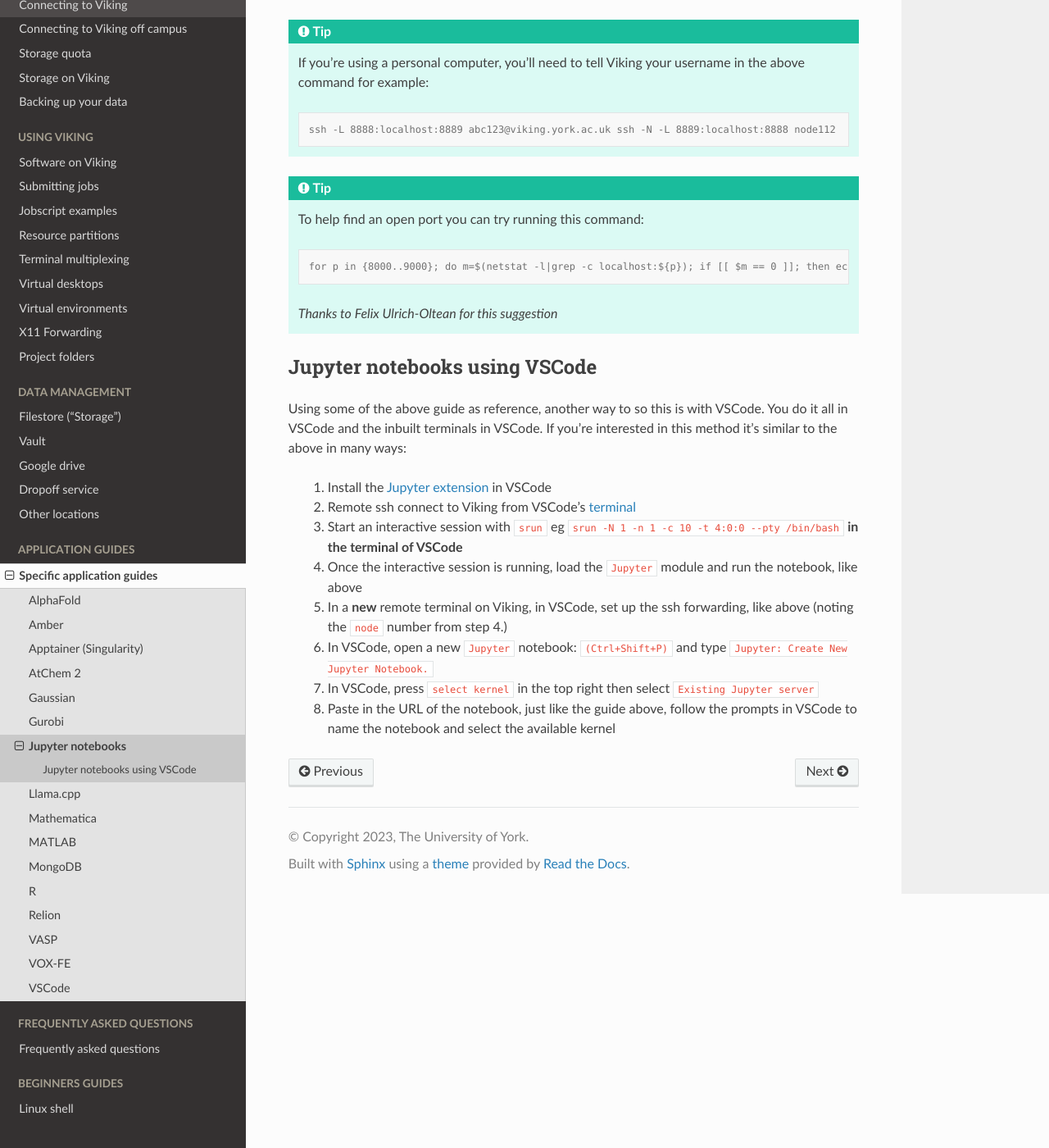
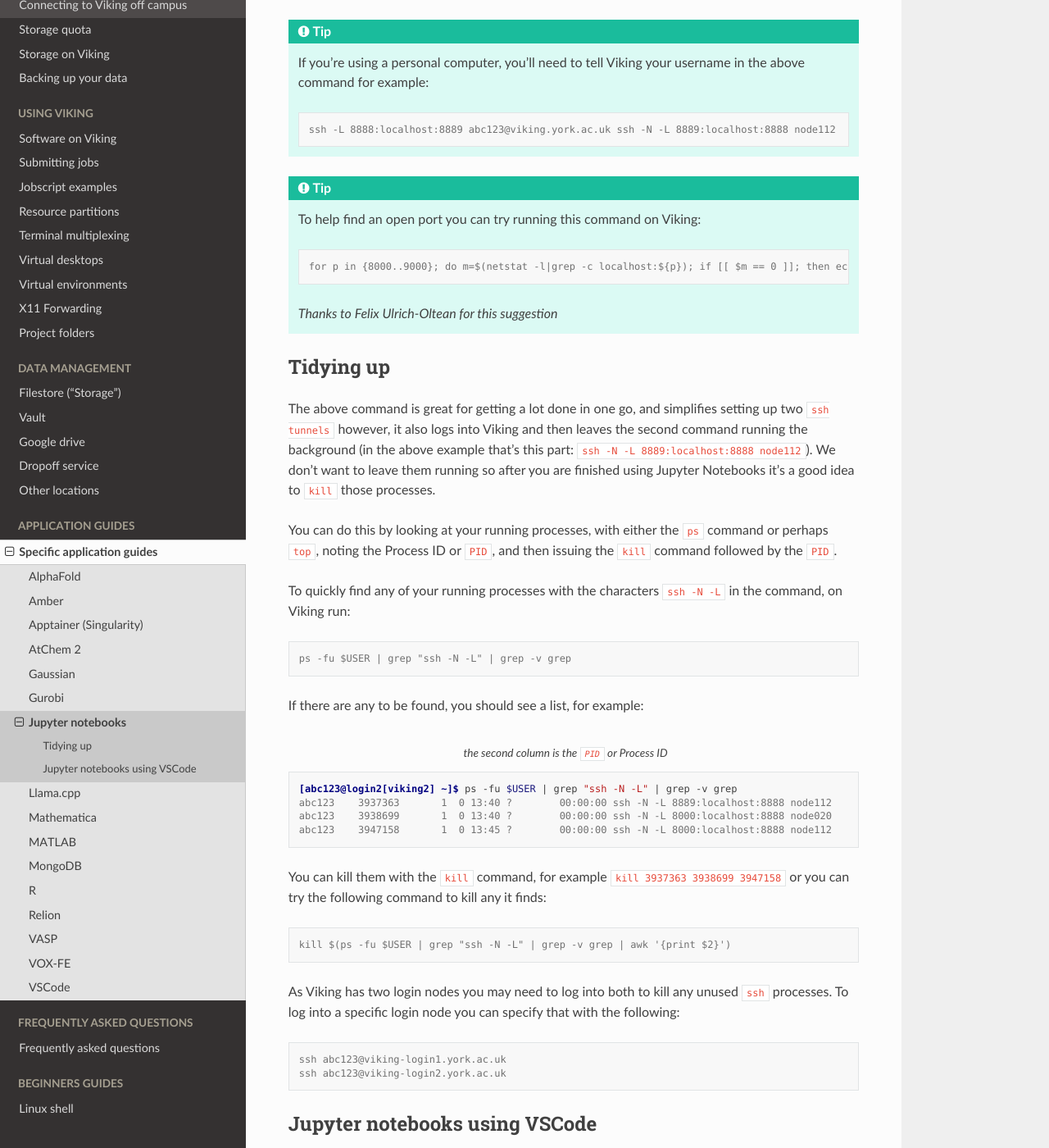
Before and after one commit to university-of-york/research-it-documentation, a Sphinx documentation site: the page built from docs/source/applications/jupyter.rst, in a window 1280 px wide and 1400 px high, scrolled down 1467 px. Shown: the whole window at 82% size. Built offline with Sphinx 7.4.7 and the Read the Docs theme 2.0.0, drawn with Linux system fonts in a browser that asks for light colours.

Commit message:
add Jupyter tidy up

```diff
--- a/docs/source/applications/jupyter.rst
+++ b/docs/source/applications/jupyter.rst
@@ -64,13 +64,51 @@
 
 .. tip::
 
-    To help find an open port you can try running this command:
+    To help find an open port you can try running this command on Viking:
 
     .. code-block:: console
 
         for p in {8000..9000}; do m=$(netstat -l|grep -c localhost:${p}); if [[ $m == 0 ]]; then echo "try $p"; break; fi; done
 
     *Thanks to Felix Ulrich-Oltean for this suggestion*
+
+
+Tidying up
+----------
+
+The above command is great for getting a lot done in one go, and simplifies setting up two ``ssh tunnels`` however, it also logs into Viking and then leaves the second command running the background (in the above example that's this part: ``ssh -N -L 8889:localhost:8888 node112``). We don't want to leave them running so after you are finished using Jupyter Notebooks it's a good idea to ``kill`` those processes.
+
+You can do this by looking at your running processes, with either the ``ps`` command or perhaps ``top``, noting the Process ID or ``PID``, and then issuing the ``kill`` command followed by the ``PID``.
+
+To quickly find any of your running processes with the characters ``ssh -N -L`` in the command, on Viking run:
+
+.. code-block:: console
+
+    ps -fu $USER | grep "ssh -N -L" | grep -v grep
+
+If there are any to be found, you should see a list, for example:
+
+.. code-block:: console
+    :caption: the second column is the ``PID`` or Process ID
+
+    [abc123@login2[viking2] ~]$ ps -fu $USER | grep "ssh -N -L" | grep -v grep
+    abc123    3937363       1  0 13:40 ?        00:00:00 ssh -N -L 8889:localhost:8888 node112
+    abc123    3938699       1  0 13:40 ?        00:00:00 ssh -N -L 8000:localhost:8888 node020
+    abc123    3947158       1  0 13:45 ?        00:00:00 ssh -N -L 8000:localhost:8888 node112
+
+You can kill them with the ``kill`` command, for example ``kill 3937363 3938699 3947158`` or you can try the following command to kill any it finds:
+
+.. code-block:: console
+
+    kill $(ps -fu $USER | grep "ssh -N -L" | grep -v grep | awk '{print $2}')
+
+
+As Viking has two login nodes you may need to log into both to kill any unused ``ssh`` processes. To log into a specific login node you can specify that with the following:
+
+.. code-block:: console
+
+    ssh abc123@viking-login1.york.ac.uk
+    ssh abc123@viking-login2.york.ac.uk
 
 .. FIXME: below method not working.
 
```
